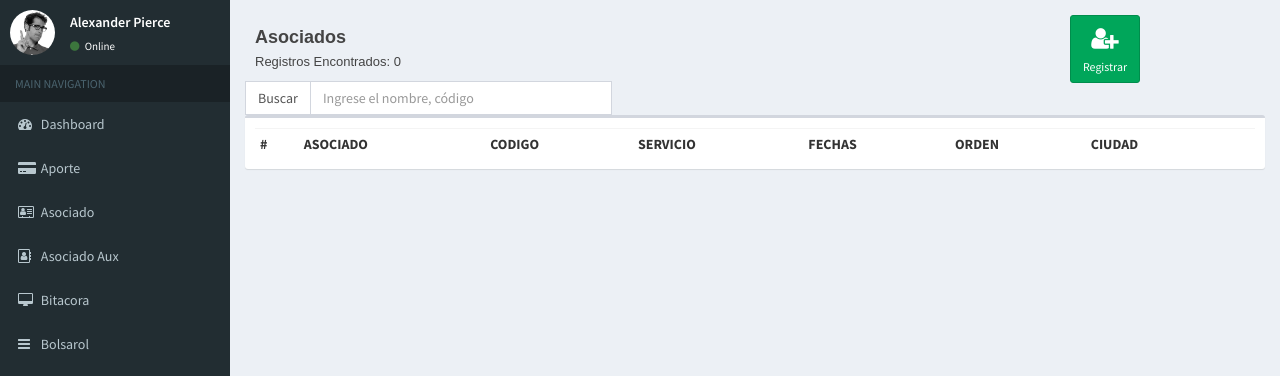
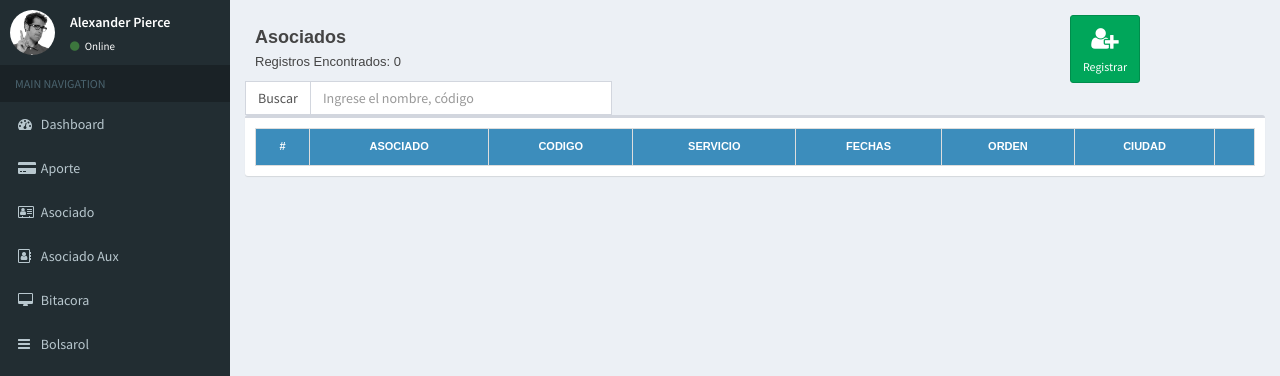
Before and after one commit to BitXad/xentra_web, a CodeIgniter app: page /xentra_web/asociado in a window 1280 px wide. Shown: the part 50-426 px from the top of the page. Run offline with CodeIgniter, Linux system fonts and the light colour scheme; data that the repository does not hold is empty.

Commit message:
mejorando asociado

```diff
--- a/application/controllers/Asociado.php
+++ b/application/controllers/Asociado.php
@@ -152,5 +152,17 @@ class Asociado extends CI_Controller{
             echo json_encode(null);
         }
     }
+    /* buscar asocoados */
+    function buscarasociados()
+    {
+        if($this->input->is_ajax_request()){
+            $parametro       = $this->input->post('parametro');
+            $categoriaestado = $this->input->post('categoriaestado');
+                $datos = $this->Asociado_model->get_busqueda_asociado_parametro($parametro, $categoriaestado);
+            echo json_encode($datos);
+        }else{
+            show_404();
+        }
+    }
 
 }
--- a/application/views/asociado/index.php
+++ b/application/views/asociado/index.php
@@ -1,5 +1,6 @@
 <script src="<?php echo base_url('resources/js/jquery-2.2.3.min.js'); ?>" type="text/javascript"></script>
 <script src="<?php echo base_url('resources/js/asociado.js'); ?>" type="text/javascript"></script>
+<link href="<?php echo base_url('resources/css/mitabla.css'); ?>" rel="stylesheet">
 <script type="text/javascript">
     $(document).ready(function () {
         (function ($) {
@@ -39,7 +40,7 @@
             <div class="col-md-7" style="padding-left: 0px">
                 <div class="input-group">
                     <span class="input-group-addon"> Buscar </span>
-                    <input id="filtrar" type="text" class="form-control" placeholder="Ingrese el nombre, código" onkeypress="buscarproducto(event)" autocomplete="off">
+                    <input id="filtrar" type="text" class="form-control" placeholder="Ingrese el nombre, código" onkeypress="buscarasociado(event)" autocomplete="off">
                 </div>
             </div>
             <!--<div class="col-md-3">
@@ -121,7 +122,7 @@
     <div class="col-md-12">
         <div class="box">
             <div class="box-body table-responsive">
-                <table class="table table-condensed">
+                <table class="table table-condensed" id="mitabla">
                     <tr>
                         <th>#</th>
                         <th>ASOCIADO</th>
--- /dev/null
+++ b/resources/css/mitabla.css
@@ -0,0 +1,36 @@
+#mitabla {
+    /*font-family: "Trebuchet MS", Arial, Helvetica, sans-serif;*/
+    font-family: "Arial", Arial, Arial, arial;
+    font-size: 10px;
+    border-collapse: collapse;
+    width: 100%;
+    padding : 0 0 0 0;
+}
+
+#mitabla td, #mitabla th {
+    border: 1px solid #ddd;
+    padding: 8px;
+
+}
+
+#mitabla tr:nth-child(even){background-color: #f2f2f2;}
+
+#mitabla tr:hover {background-color: #ddd;}
+
+#mitabla th {
+    padding-top: 10px;
+    padding-bottom: 10px;
+    text-align: center;
+    background-color: #3c8dbc;
+    color: white;
+    font-size: 11px;
+}
+#div1 {
+     overflow:scroll;
+     height:200px;
+     width:500px;
+}
+#div1 table {
+    width:500px;
+    background-color:lightgray;
+}
--- a/resources/js/asociado.js
+++ b/resources/js/asociado.js
@@ -3,6 +3,16 @@ function inicio(){
     tablaresultadosasociado(3);
 }
 
+/*
+ * Funcion que buscara asociados en la tabla asociado
+ */
+function buscarasociado(e) {
+  tecla = (document.all) ? e.keyCode : e.which;
+
+    if (tecla==13){
+        tablaresultadosasociado(2);
+    }
+}
 
 //Tabla resultados de la busqueda en el index de producto
 function tablaresultadosasociado(limite)
@@ -23,8 +33,8 @@ function tablaresultadosasociado(limite)
         controlador = base_url+'asociado/buscarasociadosall/';
      // busca por categoria
     }else{
-        controlador = base_url+'producto/buscarproductos/';
-        var categoria = document.getElementById('categoria_id').value;
+        controlador = base_url+'asociado/buscarasociados/';
+        /*var categoria = document.getElementById('categoria_id').value;
         var estado    = document.getElementById('estado_id').value;
         if(categoria == 0){
            categoriaestado = "";
@@ -42,7 +52,7 @@ function tablaresultadosasociado(limite)
         }
 
         $("#busquedacategoria").html(categoriatext+" "+estadotext);
-
+        */
         parametro = document.getElementById('filtrar').value;
     }
 
@@ -218,7 +228,11 @@ function tablaresultadosasociado(limite)
                         html += "</div>";
                         html += "<div class='modal-body'>";
                         html += "<!------------------------------------------------------------------->";
-                        html += "<img style='max-height: 100%; max-width: 100%' src='"+base_url+"resources/images/asociados/"+registros[i]["foto_asoc"]+"' />";
+                        var imagenreal = ""
+                        if(registros[i]["foto_asoc"] != null && registros[i]["foto_asoc"] != ""){
+                            imagenreal = registros[i]["foto_asoc"];
+                        }
+                        html += "<img style='max-height: 100%; max-width: 100%' src='"+base_url+"resources/images/asociados/"+imagenreal+"' />";
                         html += "<!------------------------------------------------------------------->";
                         html += "</div>";
 
@@ -278,16 +292,7 @@ function tablaresultadosasociado(limite)
 
 
 
-/*
- * Funcion que buscara productos en la tabla productos
- */
-function buscarproducto(e) {
-  tecla = (document.all) ? e.keyCode : e.which;
 
-    if (tecla==13){
-        tablaresultadosproducto(2);
-    }
-}
 
 function imprimir_producto(){
     var estafh = new Date();
```
Also changed, not shown: application/models/Asociado_model.php (+23 -6 lines).
